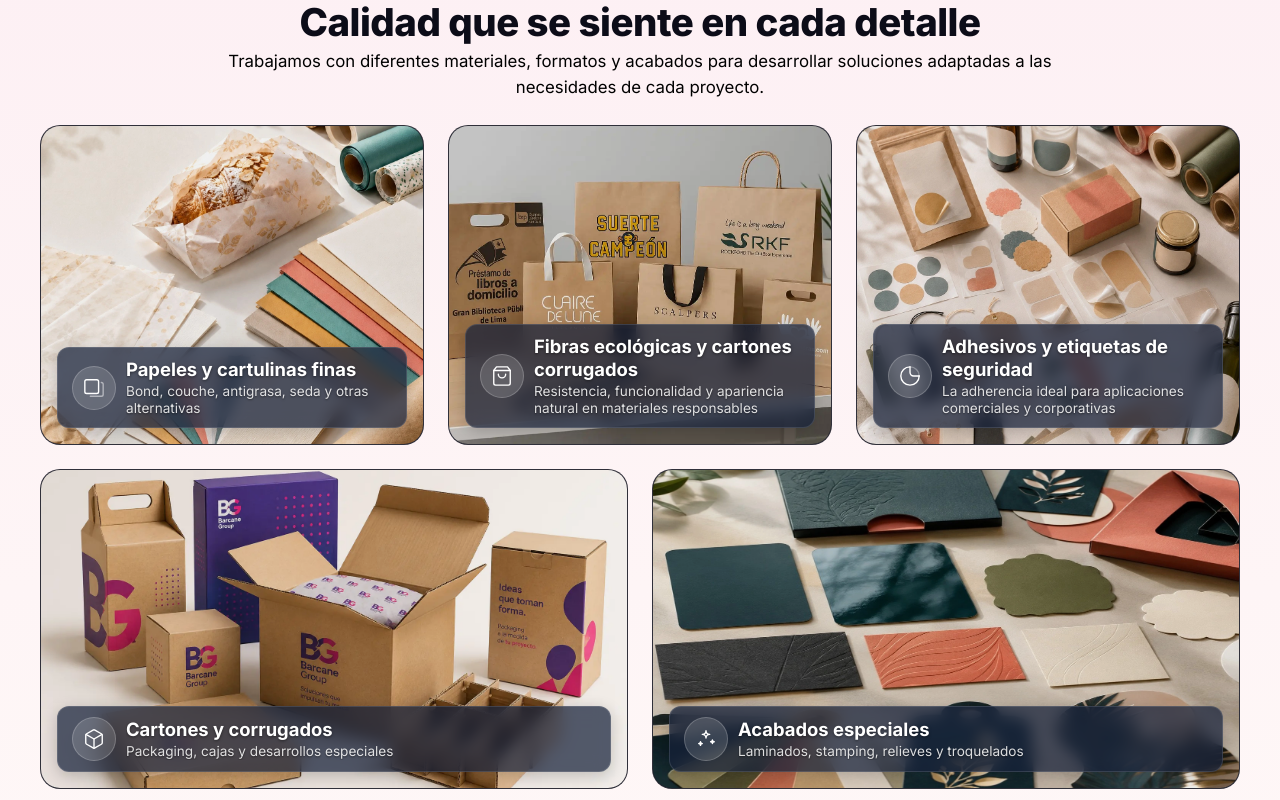
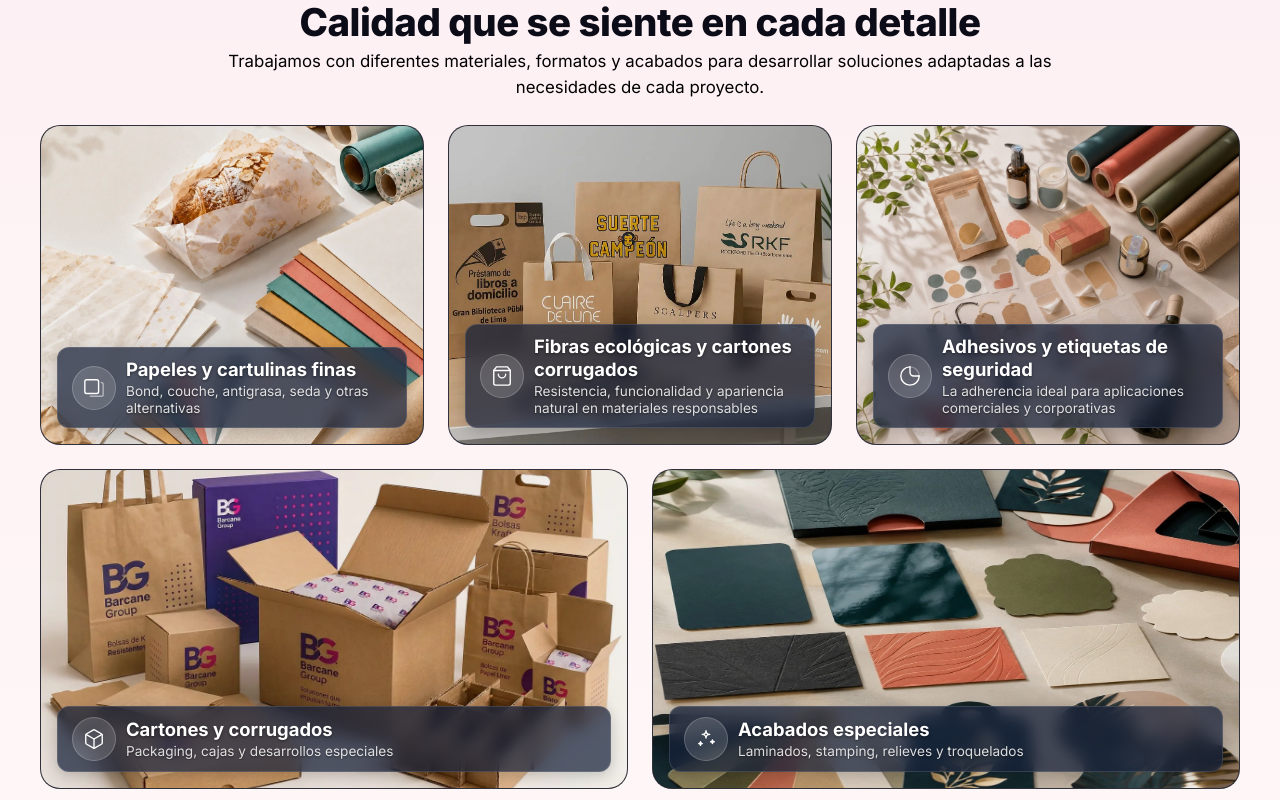
Before and after one commit to Madcz12/BarcaneGroup, a React (Vite) app: page / in a window 1280 px wide. Shown: the part 2680-3480 px from the top of the page. Built offline with nearby package versions, Linux system fonts and the light colour scheme.

Commit message:
fix: images in MaterialGridHero component updated

```diff
--- a/src/data/industriesAndWhy.js
+++ b/src/data/industriesAndWhy.js
@@ -104,14 +104,14 @@ export const materials = [
     name: 'Adhesivos y etiquetas de seguridad',
     subtitle: 'La adherencia ideal para aplicaciones comerciales y corporativas',
     iconKey: 'sticker',
-    image: '/images/items/bggroup_sticks.webp',
+    image: '/images/items/bggroup_sec_stickers.webp',
   },
   {
     id: 'cartones-y-corrugados',
     name: 'Cartones y corrugados',
     subtitle: 'Packaging, cajas y desarrollos especiales',
     iconKey: 'cardboard-box',
-    image: '/images/items/bggroup_boxes.webp',
+    image: '/images/items/bggroup_new_kraftboxes.webp',
   },
   {
     id: 'acabados-especiales',
```
Also changed, not shown: public/images/items/bggroup_new_kraftboxes.webp (added), public/images/items/bggroup_sec_stickers.webp (added).
